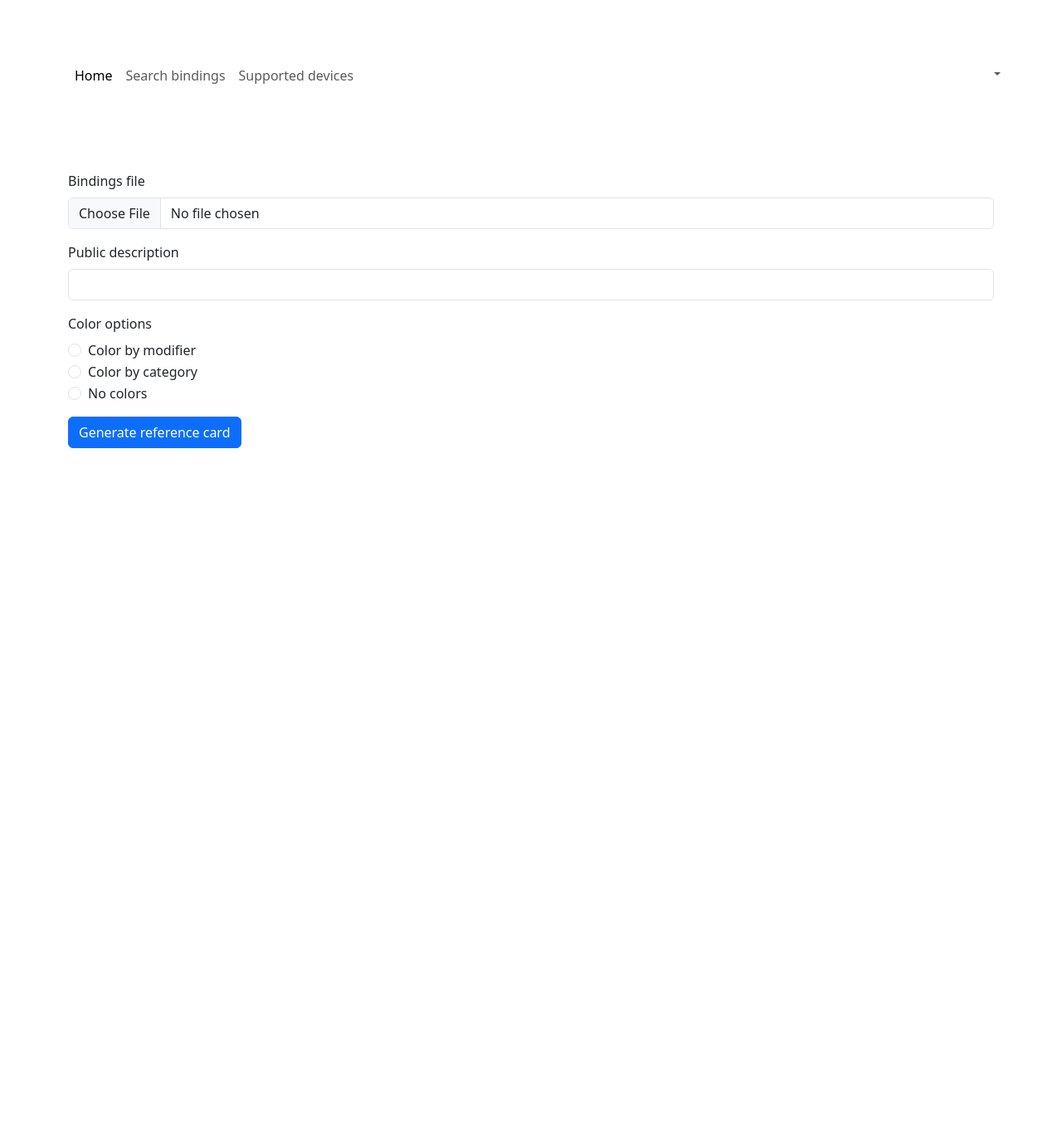
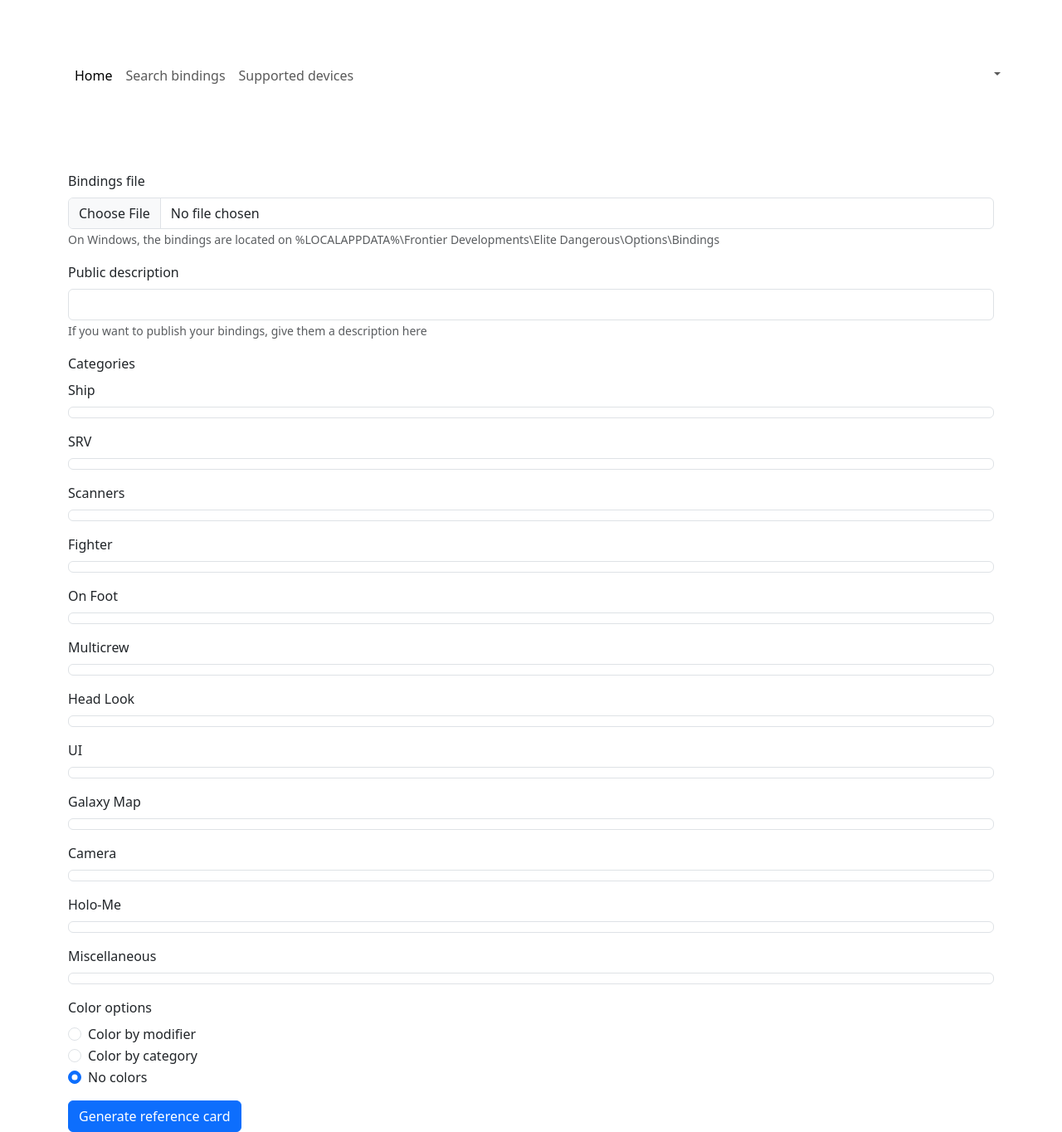
Before and after one commit to ElSaico/EDControls, a Flask app: page / in a window 1280 px wide. Shown: the whole page at 83% size. Before the commit the page ends 540 px from the top, so only its background shows below. Run offline with Flask 3, Linux system fonts and the light colour scheme; some libraries are stand-ins or nearby versions.

Commit message:
Added filter for binding categories

```diff
--- a/forms.py
+++ b/forms.py
@@ -1,15 +1,39 @@
 from flask_wtf import FlaskForm
-from wtforms import fields, validators
+from wtforms import fields, validators, widgets
 
 COLOR_CHOICES = [
     ('modifier', 'Color by modifier'),
     ('category', 'Color by category'),
     ('none', 'No colors'),
 ]
+CATEGORY_CHOICES = [
+    ('ship', 'Ship'),
+    ('srv', 'SRV'),
+    ('scanners', 'Scanners'),
+    ('fighter', 'Fighter'),
+    ('onfoot', 'On Foot'),
+    ('multicrew', 'Multicrew'),
+    ('headlook', 'Head Look'),
+    ('ui', 'UI'),
+    ('galaxymap', 'Galaxy Map'),
+    ('camera', 'Camera'),
+    ('holome', 'Holo-Me'),
+    ('misc', 'Miscellaneous'),
+]
+FILE_DESCRIPTION = ("On Windows, the bindings are located on "
+                    "%LOCALAPPDATA%\\Frontier Developments\\Elite Dangerous\\Options\\Bindings")
+DESCRIPTION_DESCRIPTION = 'If you want to publish your bindings, give them a description here'
+
+
+class MultiCheckboxField(fields.SelectMultipleField):
+    widget = widgets.ListWidget(prefix_label=False)
+    option_widget = widgets.CheckboxInput()
 
 
 class BindingCreate(FlaskForm):
-    binds_file = fields.FileField('Bindings file', [validators.input_required()])
-    description = fields.StringField('Public description')
-    color_by = fields.RadioField('Color options', choices=COLOR_CHOICES)
+    binds_file = fields.FileField('Bindings file', [validators.input_required()],
+                                  description=FILE_DESCRIPTION, render_kw={'accept': '.binds'})
+    description = fields.StringField('Public description', description=DESCRIPTION_DESCRIPTION)
+    categories = MultiCheckboxField('Categories', choices=CATEGORY_CHOICES)
+    color_by = fields.RadioField('Color options', choices=COLOR_CHOICES, default='none')
     generate = fields.SubmitField('Generate reference card')
--- a/models.py
+++ b/models.py
@@ -17,7 +17,7 @@
     label: Mapped[str] = mapped_column(primary_key=True)
     description: Mapped[str]
     created_at: Mapped[datetime] = mapped_column(insert_default=func.now())
-    color_by: Mapped[str]  # TODO choices
+    color_by: Mapped[str]
     # TODO investigate AssociationProxy once we know how things should be queried
     commands: Mapped[List["BindingCommand"]] = relationship(back_populates="binding")
 
--- a/templates/index.html
+++ b/templates/index.html
@@ -1,6 +1,19 @@
 {% extends "base.html" %}
-{% from 'bootstrap5/form.html' import render_form %}
+{% from 'bootstrap5/form.html' import render_hidden_errors, render_field %}
 
 {% block content %}
-    {{ render_form(form) }}
+    <form method="POST" action="/">
+        {{ form.csrf_token() }}
+        {{ render_hidden_errors(form) }}
+        {{ render_field(form.binds_file) }}
+        {{ render_field(form.description) }}
+        <div class="mb-3">
+            <label for="categories" class="form-label">Categories</label>
+            {% for category in form.categories %}
+            {{ render_field(category, form_group_classes='form-switch', checked='checked') }}
+            {% endfor %}
+        </div>
+        {{ render_field(form.color_by) }}
+        {{ render_field(form.generate) }}
+    </form>
 {% endblock %}
```
